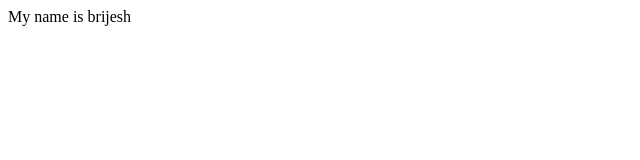
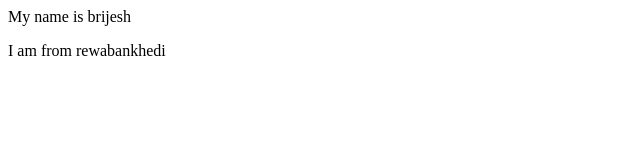
Before and after one commit to brijesh107/chatboat, a plain HTML site: page index.html in a window 1280 px wide. Shown: the whole page, without its empty margins (0-640 px from the left). Drawn offline with Linux system fonts and the light colour scheme.

Commit message:
Update Index

```diff
--- a/index.html
+++ b/index.html
@@ -1 +1,2 @@
     <p>My name is brijesh</p>
+    <p>I am from rewabankhedi</p>
```
